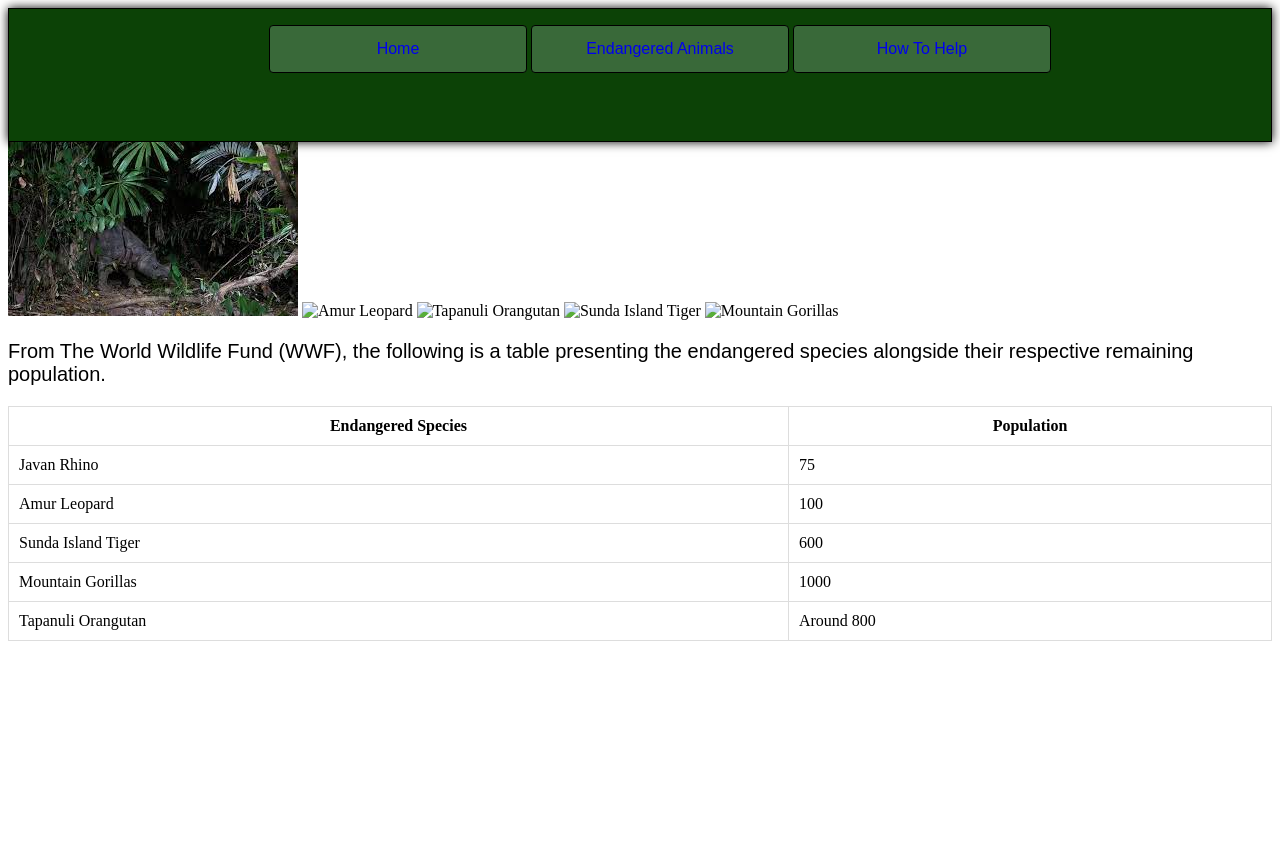
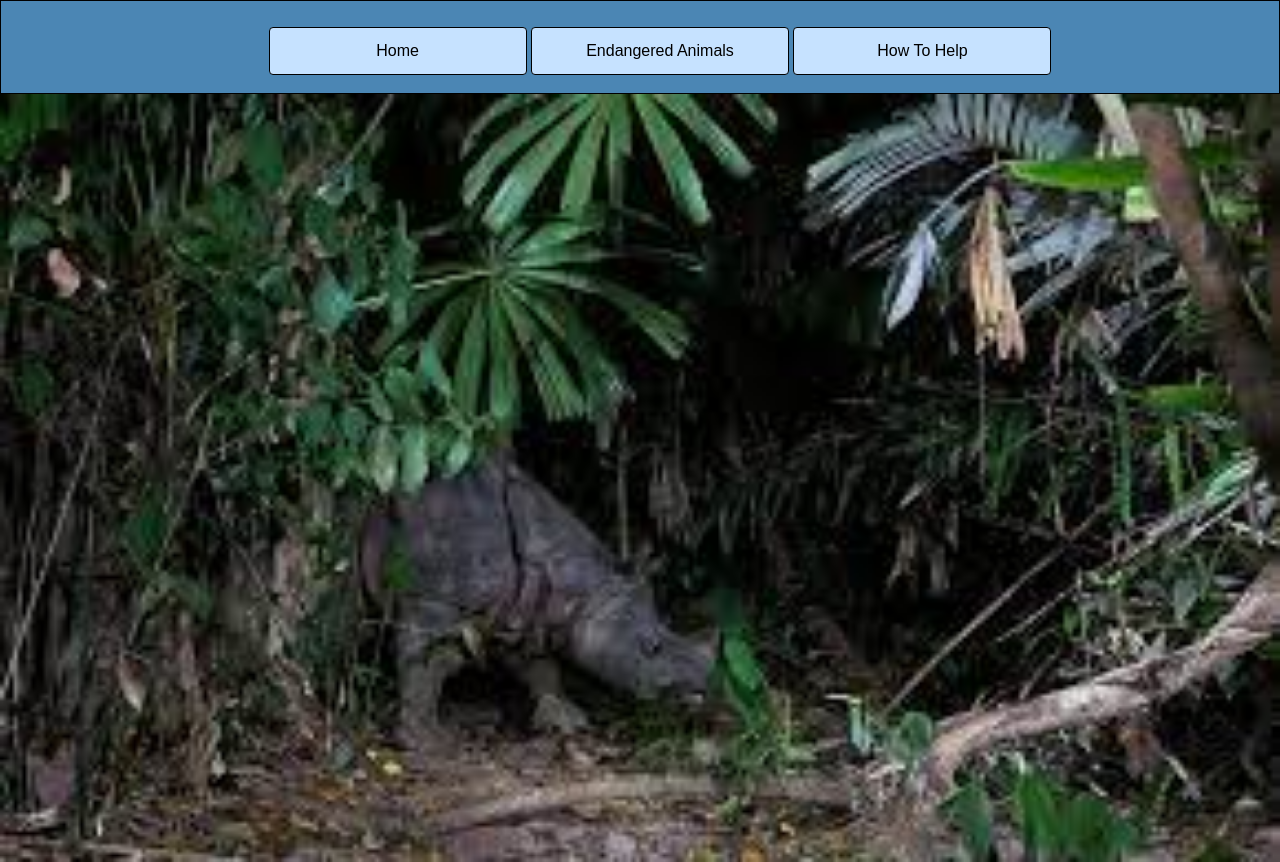
Before and after one commit to alee016/TermProject, a plain HTML site: page endangeredanimals.html in a window 1280 px wide. Shown: the top 862 px of the page. Before the commit the page ends 800 px from the top, so only its background shows below. Drawn offline with Linux system fonts and the light colour scheme.

Commit message:
Update sheet.css

```diff
--- a/css/sheet.css
+++ b/css/sheet.css
@@ -1,21 +1,18 @@
 header {
   text-align: center;
   border: 1px solid black;
-    background-color: rgb(12, 66, 6);
+  background-color: rgb(75,134,180);
   box-shadow: 0 0 10px black;
-
 }
-
 
 nav ul li {
   list-style: none;
   display: inline-block;
   height: 100px;
-
 }
 
 ul {
-    height: 100px;
+  height: 60px;
 }
 
 .internal a {
@@ -24,45 +21,81 @@ ul {
   border: 1px solid black;
   border-radius: 4px;
   width: 200px;
-    background-color: rgb(57, 105, 57);
+  background-color:rgb(198,226,255);
+  color:black;
   font-family: sans-serif;
   font-size: 15pt;
   padding: 14px 28px;
   font-size: 16px;
   cursor: pointer;
   text-align: center;
+  margin-top:10px;
 }
 
 .internal a:hover{
-    color:darkblue;
+  background-color: rgb(138,158,178);
 }
+
 p {
   font-size: 15pt;
   font-family: sans-serif;
+  box-sizing: border-box;
+
 }
 
-.animal{
-    max-width: 50%;
+body {
+  margin: 0;
+  padding: 0;
+  font-family: 'Arial', sans-serif;
+  background-color: #e8edf3;
+}
+
+.container {
+  display: flex;
+  justify-content: space-between;
+  margin: 20px;
+}
+
+.left-side,
+.right-side {
+  flex-basis: 20%;
+}
+
+.table-container {
+  flex-basis: 35%;
+  display: flex;
+  flex-direction: column;
+  justify-content: center;
+  align-items: center;
+}
+
+.animal {
+  width: 100%;
   height: auto;
 }
 
+.table-size {
+  size: 50px;
+}
 
+table {
+  border-collapse: collapse;
+  width: 100%;
+  border: 2px solid rgb(5, 9, 6);
+}
 
+th:first-child {
+  background-color: rgb(158,192,133);
+}
 
-.container {
-    display: flex;
+th:nth-child(2) {
+  background-color: rgb(158,192,133);
 }
 
 
-table {
-    width: 100%;
-    border-collapse: collapse;
+th,
+td {
+  border: 1px solid rgb(5, 9, 6);
+  padding: 8px;
+  text-align: left;
 }
-
-table, th, td {
-    border: 1px solid #ddd;
-}
-
-th, td {
-    padding: 10px;
-}
```
Lines whose indentation alone changed are shown as unchanged.
